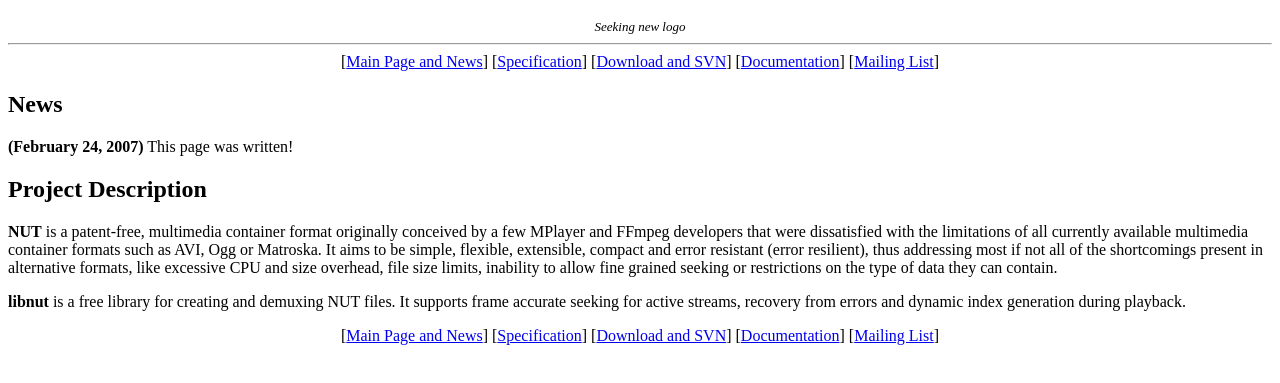
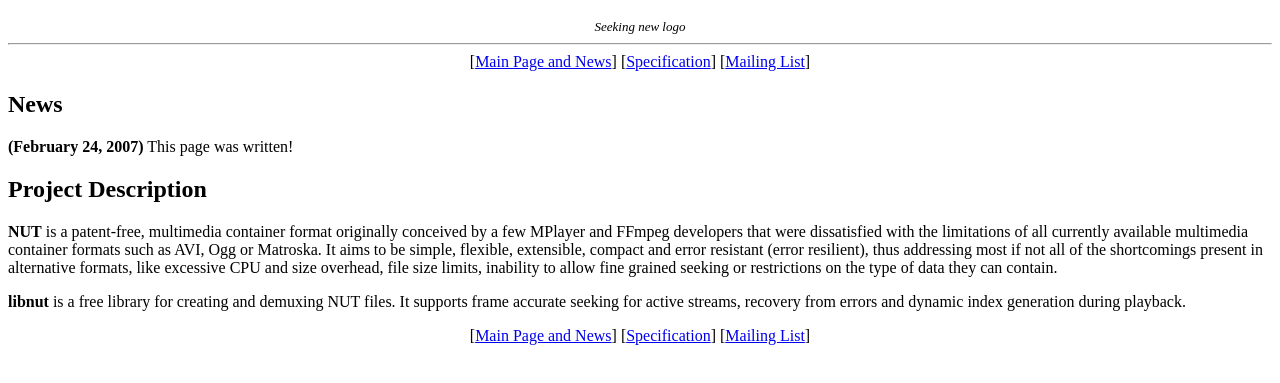
Before and after one commit to lu-zero/nut, a plain HTML site: page homepage/index.html in a window 1280 px wide. Shown: the part 61-444 px from the top of the page. Drawn offline with Linux system fonts and the light colour scheme.

Commit message:
Remove links to non-existing documents.
git-svn-id: svn://svn.mplayerhq.hu/nut@534 f74bf30e-522f-0410-a534-925f68dc5a93

```diff
--- a/homepage/index.html
+++ b/homepage/index.html
@@ -18,8 +18,6 @@
 <center>
  [<a href="index.html">Main Page and News</a>]
  [<a href="http://svn.mplayerhq.hu/nut/docs/nut.txt?view=co">Specification</a>]
- [<a href="download.html">Download and SVN</a>]
- [<a href="documentation.html">Documentation</a>]
  [<a href="http://lists.mplayerhq.hu/mailman/listinfo/nut-devel">Mailing List</a>]
 </center>
 
@@ -53,8 +51,6 @@ and dynamic index generation during playback.
 <center>
  [<a href="index.html">Main Page and News</a>]
  [<a href="http://svn.mplayerhq.hu/nut/docs/nut.txt?view=co">Specification</a>]
- [<a href="download.html">Download and SVN</a>]
- [<a href="documentation.html">Documentation</a>]
  [<a href="http://lists.mplayerhq.hu/mailman/listinfo/nut-devel">Mailing List</a>]
 </center>
 
```
